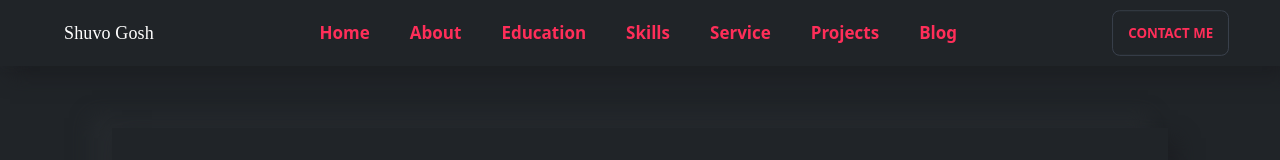
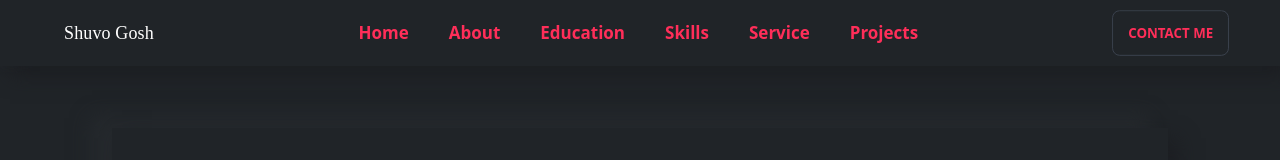
Before and after one commit to Shuvoghosh7/personal-website, a React (Create React App) app: page / in a window 1280 px wide. Shown: the top 160 px of the page. Built offline with nearby package versions, Linux system fonts and the light colour scheme.

Commit message:
update navbar button

```diff
--- a/src/Pages/Projects/Projects.css
+++ b/src/Pages/Projects/Projects.css
@@ -64,7 +64,7 @@
 .project-name{
   position: absolute;
   bottom: 5px;
-  font-size: 25px;
+  font-size: 20px;
   background: rgba(0,0,0,.8);
   width: 100%;
   padding: 10px;
--- a/src/Pages/Shared/Navbar.js
+++ b/src/Pages/Shared/Navbar.js
@@ -26,7 +26,7 @@ const Navbar = ({ children }) => {
                                     <li><a href="#my-skills">Skills</a></li>
                                     <li><a href="#my-service">Service</a></li>
                                     <li className='rounded-lg bg-transparent'><a href="#projects">Projects</a></li>
-                                    <li><Link to=" " className='rounded-lg bg-transparent'>Blog</Link></li>
+                                    {/* <li><Link to=" " className='rounded-lg bg-transparent'>Blog</Link></li> */}
 
 
                                 </ul>
```
